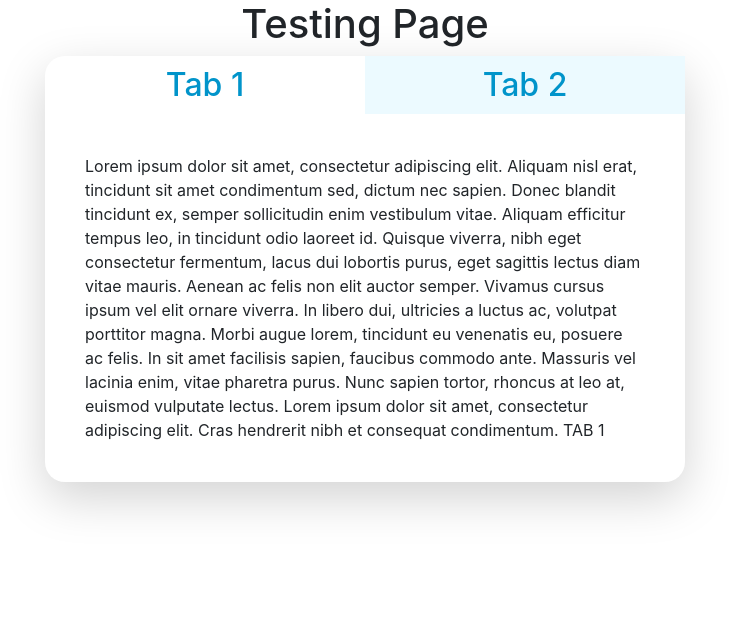
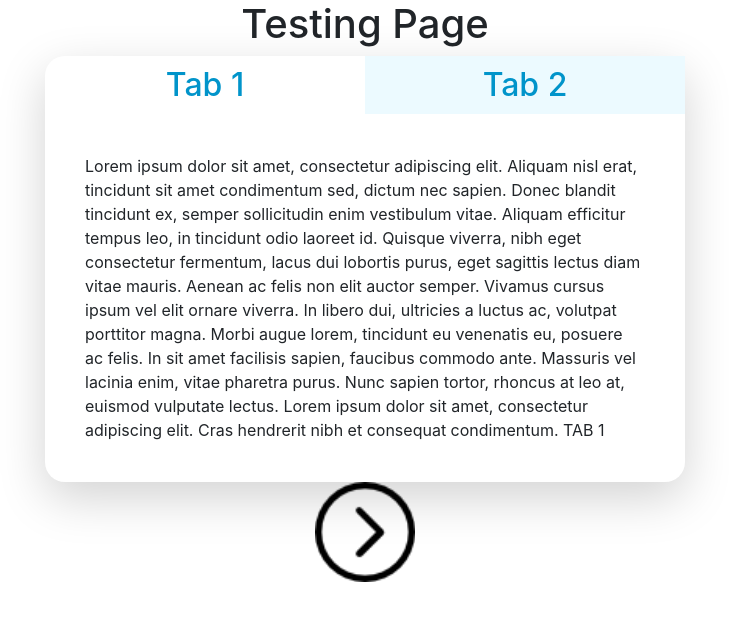
Before and after one commit to yangliudev/pokedex, a Next.js app: page /test in a window 1280 px wide. Shown: the top 620 px of the page, without its empty margins (275-1004 px from the left). Built offline with nearby package versions, Linux system fonts and the light colour scheme.

Commit message:
work in progress

```diff
--- a/pages/test.tsx
+++ b/pages/test.tsx
@@ -89,6 +89,17 @@
           )}
         </BoxWrapper>
       </BoxContainer>
+
+      <BoxContainer>
+        <div>
+          <MyImage
+            src="/right-arrow.png"
+            alt="Pokeball"
+            width={100}
+            height={100}
+          />
+        </div>
+      </BoxContainer>
     </div>
   );
 };
@@ -144,4 +155,14 @@
   // box-shadow: 0 2px 4px rgba(0, 0, 0, 0.12), 0 0 6px rgba(0, 0, 0, 0.04);
 `;
 
+const MyImage = styled(Image)`
+  overflow: hidden;
+  transition-duration: 0.8s;
+  transition-property: transform;
+  :hover {
+    transform: rotate(360deg);
+    -webkit-transform: rotate(360deg);
+  }
+`;
+
 export default Test;
```
Also changed, not shown: public/right-arrow.png (added).
